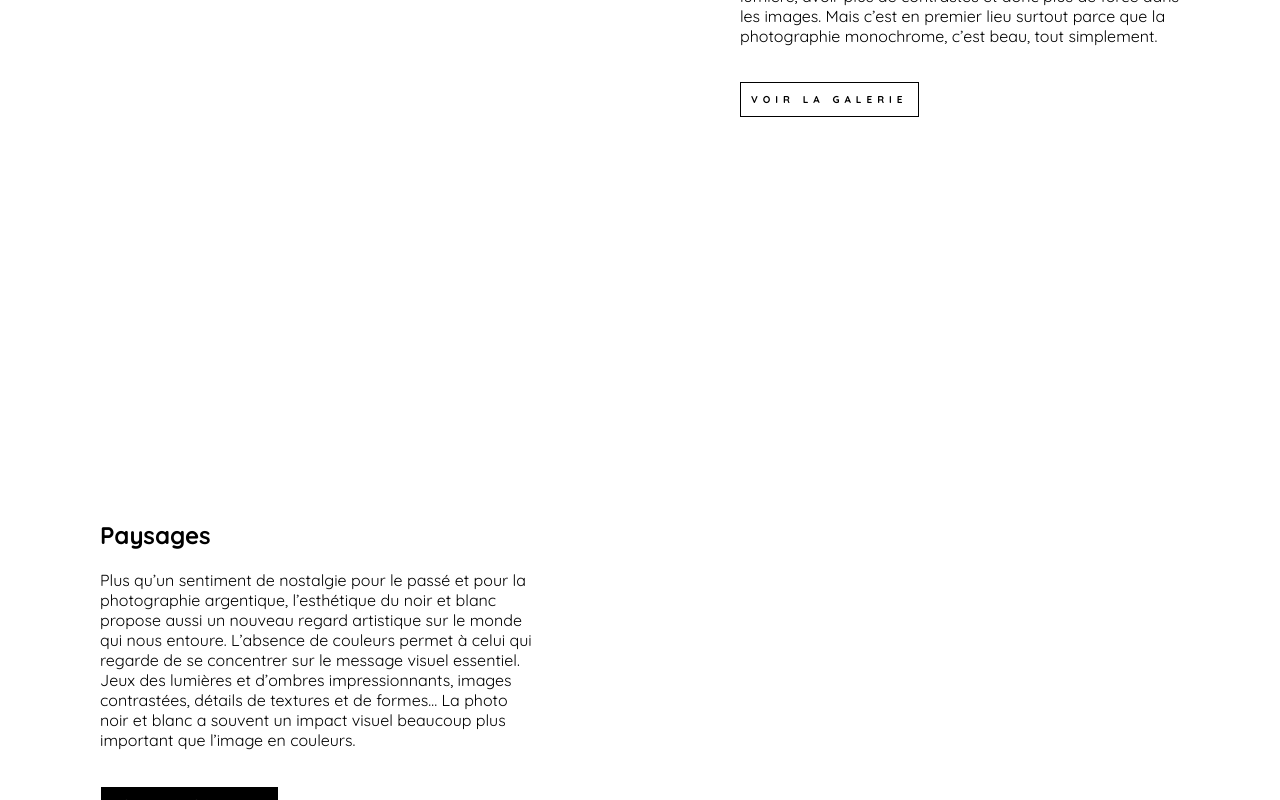
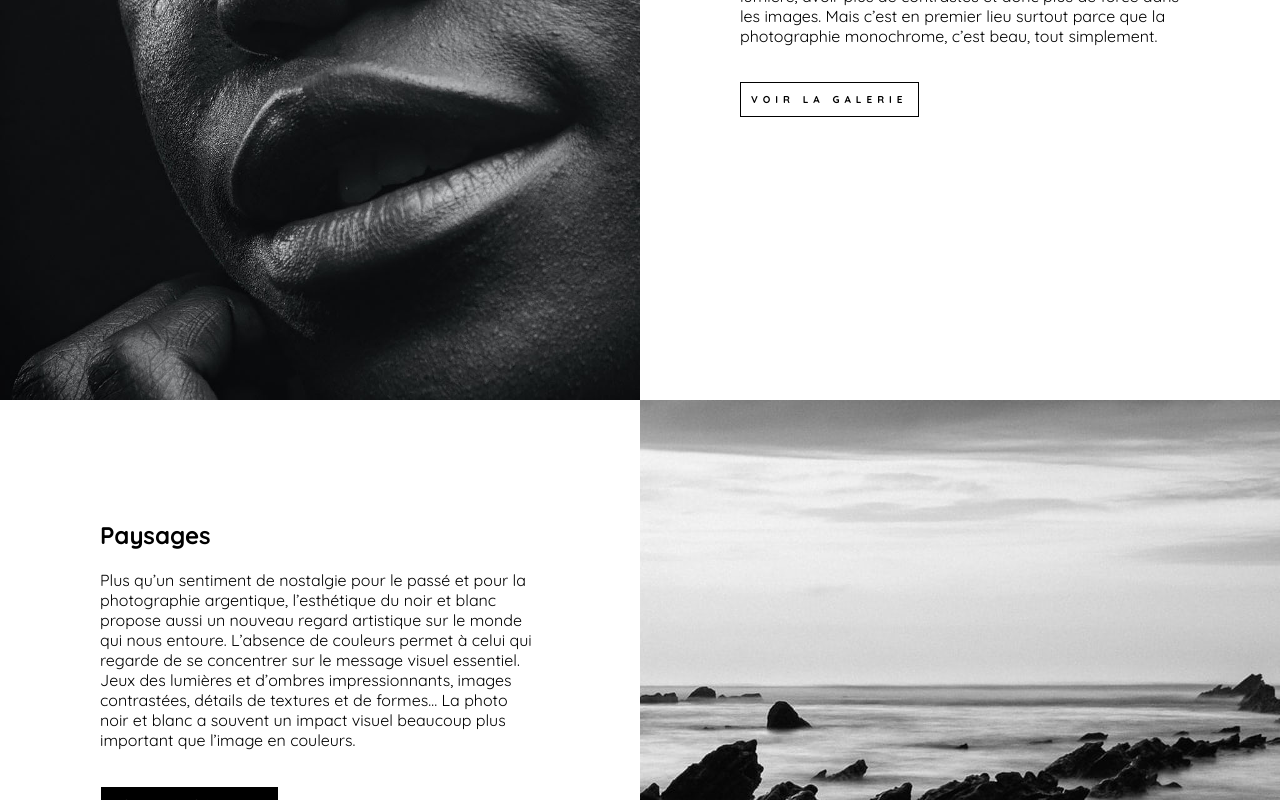
Before and after one commit to Magic-80/Site-Wep-Album-Photo, a plain HTML site: page index.html in a window 1280 px wide. Shown: the part 2000-2800 px from the top of the page. Drawn offline with nearby package versions, Linux system fonts and the light colour scheme.

Commit message:
change source img fixe

```diff
--- a/asset/css/effects.css
+++ b/asset/css/effects.css
@@ -24,7 +24,7 @@ header a:hover {
 }
 
 #intro {
-  background-image: url(./img/urban.jpg);
+  background-image: url(../img/urban.jpg);
   color: white;
   background-size: cover;
   background-repeat: no-repeat;
@@ -99,7 +99,7 @@ header a:hover {
 }
 
 #portraits .img-wrapper {
-  background-image: url(./img/portrait.jpg);
+  background-image: url(../img/portrait.jpg);
   background-size: cover;
   background-repeat: no-repeat;
   background-color: white;
@@ -108,8 +108,8 @@ header a:hover {
 }
 
 #outdoor .img-wrapper {
-  background-image: url(./img/outdoor.jpg);
-  transform-origin: right, center;
+  background-image: url(../img/outdoor.jpg);
+background-position: right , center;
   background-color: white;
   background-attachment: fixed;
 }
@@ -139,7 +139,7 @@ header a:hover {
 }
 
 #contact .img-wrapper {
-  background-image: url(./img/contact.jpg);
+  background-image: url(../img/contact.jpg);
   background-attachment: fixed;
 }
 
```
